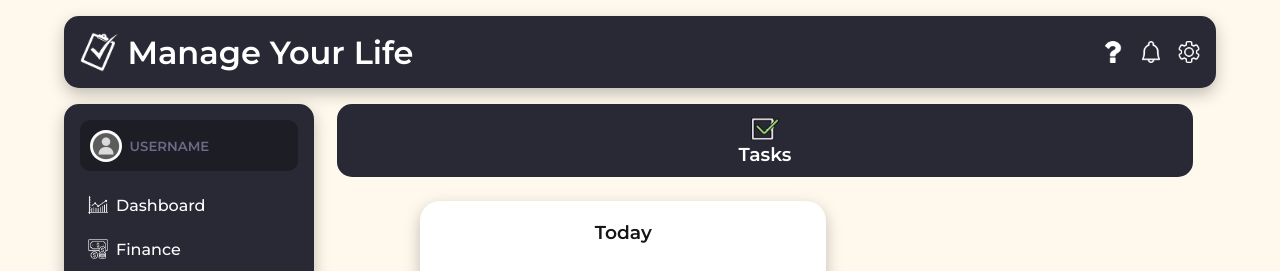
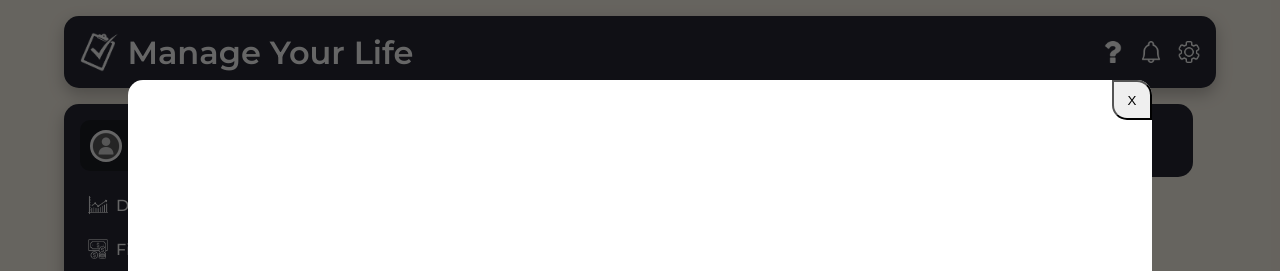
Before and after one commit to yanferodrigues/site-myl, a plain HTML site: page tasks.html in a window 1280 px wide. Shown: the top 271 px of the page. Drawn offline with Linux system fonts and the light colour scheme.

Commit message:
alteração escritorio 11:55 20/01/2026

```diff
--- a/styles/styles.css
+++ b/styles/styles.css
@@ -775,6 +775,44 @@ footer img{
 .about-content p {
     line-height: 1.7;
 }
+/************** OVERLAYS *****************/
+
+.overlay {
+    position: fixed;
+    top: 0;
+    left: 0;
+    width: 100%;
+    height: 100%;
+    background: rgba(0, 0, 0, 0.6);
+    display: flex; /* começa escondida */
+    justify-content: center;
+    align-items: center;
+    z-index: 1000; /* fica por cima de tudo */
+}
+.overlay-container {
+    background-color: white;
+    height: 80%;
+    width: 80%;
+    border-radius: 15px;
+}
+.close-overlay {
+    display: flex;
+    flex-direction: row;
+    justify-content: end;
+    width: 100%;
+    height: 40px;
+}
+.close-overlay-btn {
+    border-top-right-radius: 15px;
+    border-bottom-left-radius: 15px;
+    height: 40px;
+    width: 40px;
+}
+.close-overlay-btn:hover{
+    background-color: rgb(199, 61, 61);
+}
+
+
 @media (max-width:1200px){
     main{
         flex-direction:column;
--- a/tasks.html
+++ b/tasks.html
@@ -24,6 +24,15 @@
         </header>
 
         <main>
+            <div class="overlay">
+                <div class="overlay-container">
+                    <div class="close-overlay">
+                        <button class="close-overlay-btn">
+                            X
+                        </button>
+                    </div>
+                </div>
+            </div>
             <aside class="menu box">
                 <a class="user">
                     <img src="assets/icons/user.png">
```
Also changed, not shown: about.html (+2 -2 lines).
